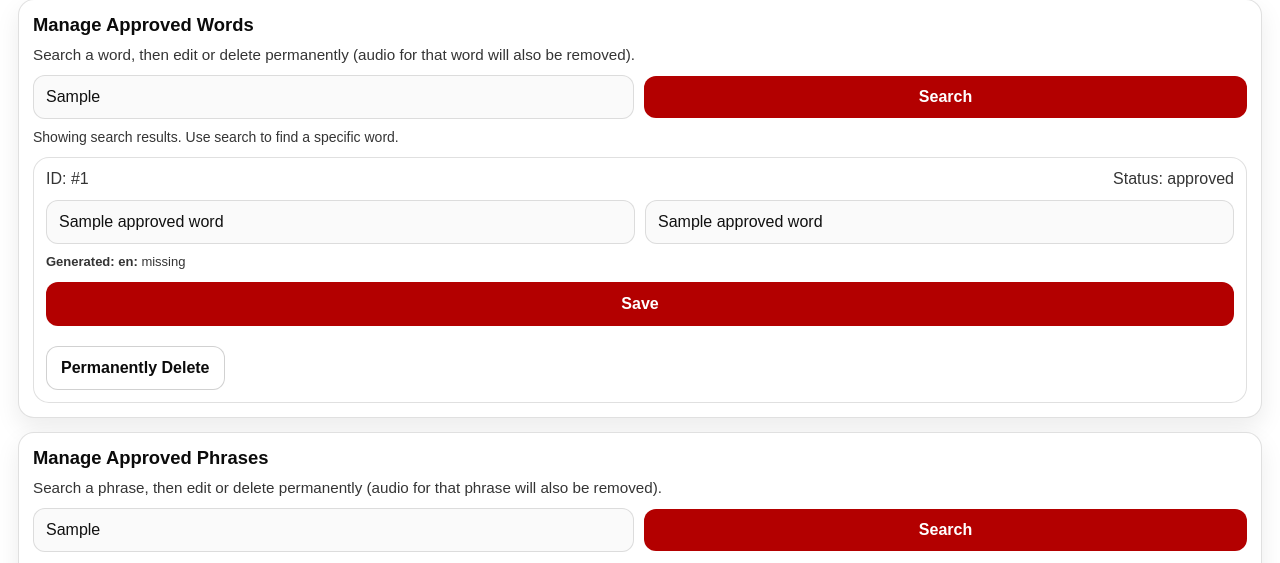
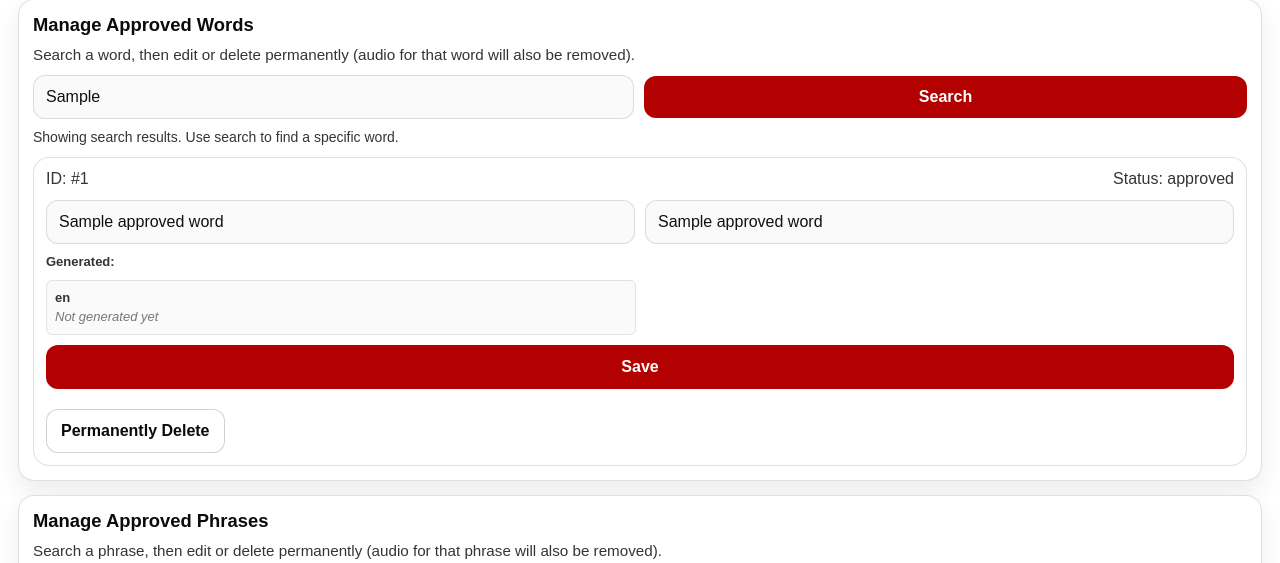
Before and after one commit to GadaOromo-E/GadaOromo, a Flask app: template templates/admin_manage.html in a window 1280 px wide. Shown: the part 108-671 px from the top of the page. Run offline with Flask 3, Linux system fonts and the light colour scheme; the template is opened without the code that fills it: most values are stand-ins (such as "Sample title", 1, 10 or a date in 2020).

Commit message:
Improve visibility of generated translations in dictionary and admin

```diff
--- a/templates/admin_manage.html
+++ b/templates/admin_manage.html
@@ -5,6 +5,35 @@
   <meta name="viewport" content="width=device-width, initial-scale=1.0">
   <title>Admin Management | Gada Oromo Dictionary</title>
   <link rel="stylesheet" href="{{ url_for('static', filename='style.css') }}">
+  <style>
+    .gen-grid {
+      margin-top: 8px;
+      display: grid;
+      grid-template-columns: repeat(2, minmax(170px, 1fr));
+      gap: 8px;
+    }
+    .gen-card {
+      border: 1px solid #e2e2e2;
+      border-radius: 6px;
+      background: #fafafa;
+      padding: 8px;
+      font-size: 13px;
+      line-height: 1.35;
+    }
+    .gen-card b {
+      display: block;
+      margin-bottom: 2px;
+    }
+    .gen-missing {
+      color: #777;
+      font-style: italic;
+    }
+    @media (max-width: 700px) {
+      .gen-grid {
+        grid-template-columns: 1fr;
+      }
+    }
+  </style>
 </head>
 <body>
 <div class="container">
@@ -57,18 +86,20 @@
               {% set gen = generated_translations_by_word.get(w[0], {}) %}
               <div class="muted" style="margin-top:8px; font-size:13px; line-height:1.5;">
                 <b>Generated:</b>
+                <div class="gen-grid">
                   {% for lang in extra_generated_langs %}
                     {% set cfg = language_options.get(lang, {}) %}
                     {% set txt = gen.get(lang) %}
-                  <span style="margin-right:8px;">
-                    <b>{{ cfg.get("label", lang) }}:</b>
+                    <div class="gen-card">
+                      <b>{{ cfg.get("label", lang) }}</b>
                       {% if txt %}
-                      <span {% if cfg.get("rtl") %}dir="rtl" style="unicode-bidi:isolate; display:inline-block;"{% endif %}>{{ txt }}</span>
+                        <span {% if cfg.get("rtl") %}dir="rtl" style="unicode-bidi:isolate; display:inline-block; text-align:right;"{% endif %}>{{ txt }}</span>
                       {% else %}
-                      <span>missing</span>
+                        <span class="gen-missing">Not generated yet</span>
                       {% endif %}
-                  </span>
+                    </div>
                   {% endfor %}
+                </div>
               </div>
 
               <div class="small-actions" style="margin-top:10px;">
```
Also changed, not shown: templates/dictionary.html (+55 -16 lines). Lines whose indentation alone changed are shown as unchanged.
